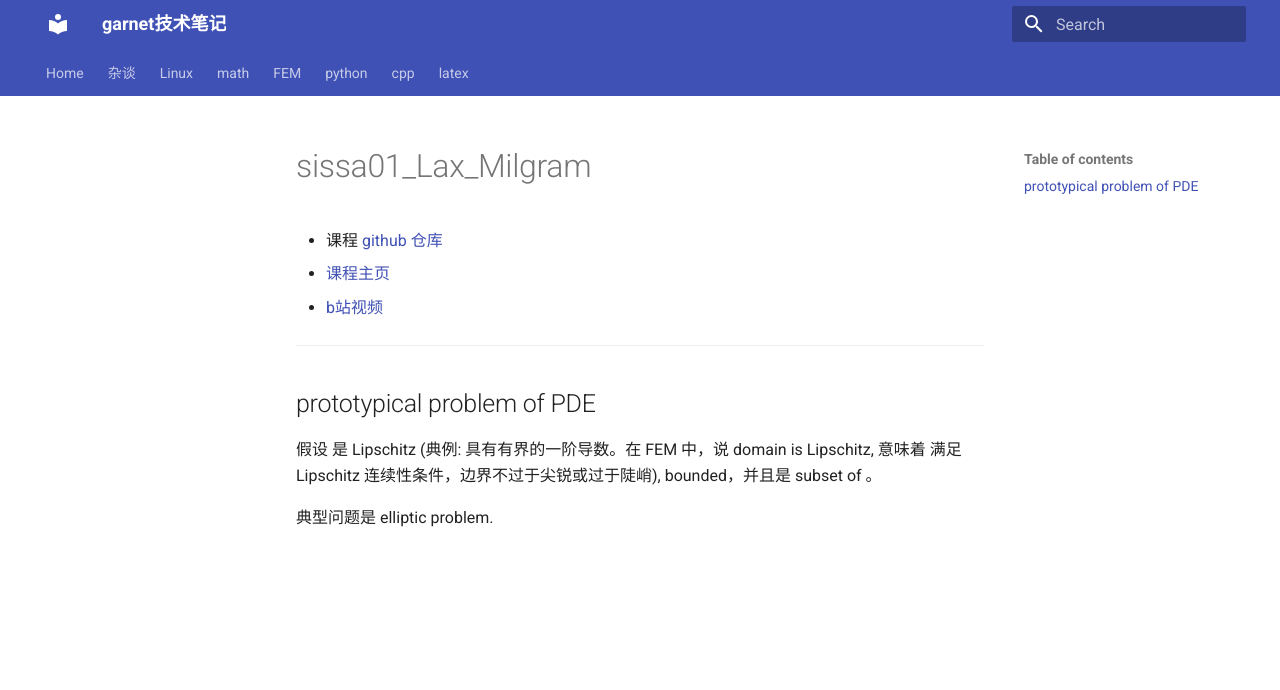
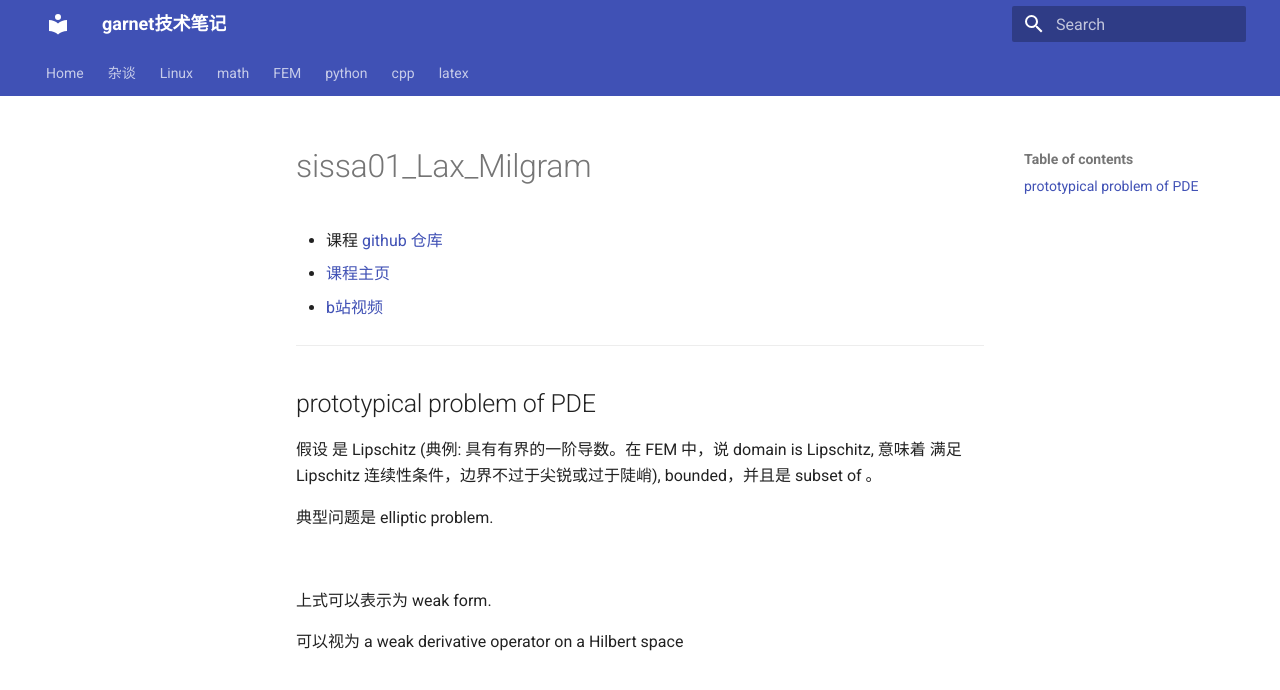
Before and after one commit to ymma98/technotes, an MkDocs documentation site: the page built from docs/FEM/sissa01_Lax_Milgram.md, in a window 1280 px wide. Shown: the top 690 px of the page. Built offline with MkDocs 1.6.1 and Material for MkDocs 9.7.7, drawn with Linux system fonts in a browser that asks for light colours; formulas are drawn with MathJax 3.

Commit message:
docs/FEM/sissa01_Lax_Milgram.md updated from https://stackedit.cn/

```diff
--- a/docs/FEM/sissa01_Lax_Milgram.md
+++ b/docs/FEM/sissa01_Lax_Milgram.md
@@ -17,6 +17,12 @@ $$
 u = 0 \quad \text{on} \quad \partial \Omega
 $$
 
+上式可以表示为 weak form.
+
+$-\Delta$ 可以视为 a weak derivative operator on a Hilbert space
+
+$-\Delta = -\Sum \frac{\partial u}{}$
+
 <!--stackedit_data:
-eyJoaXN0b3J5IjpbLTEzNDA4Nzg5NzZdfQ==
+eyJoaXN0b3J5IjpbMTQxNjI4NDE2NF19
 -->
```
